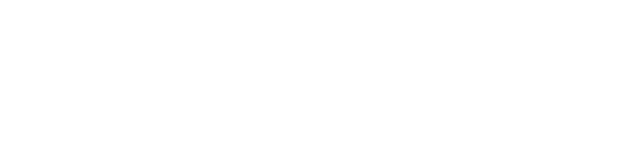
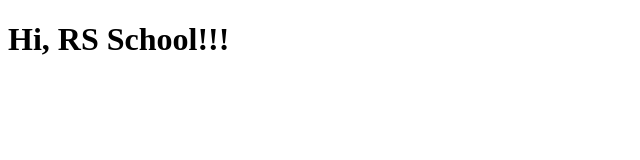
Before and after one commit to elmyrza/rsschool-cv, a plain HTML site: page index.html in a window 1280 px wide. Shown: the whole page, without its empty margins (0-640 px from the left). Drawn offline with Linux system fonts and the light colour scheme.

Commit message:
feat: add h1 tag

```diff
--- a/index.html
+++ b/index.html
@@ -7,5 +7,6 @@
     <title>Document</title>
 </head>
 <body>
+    <h1>Hi, RS School!!!</h1>
 </body>
 </html>
```
